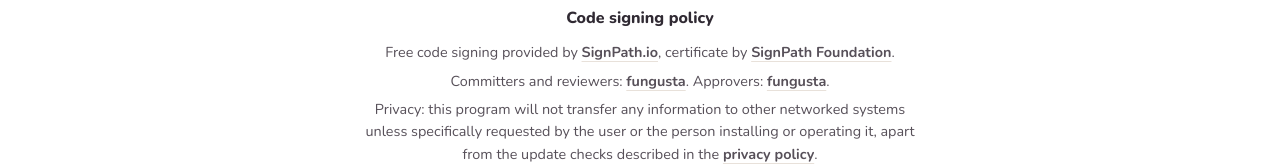
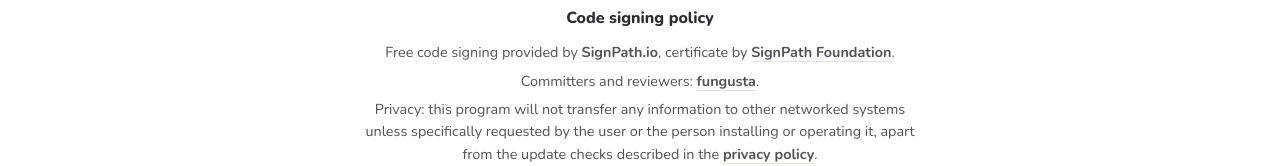
Before and after one commit to fungusta/cat-type, a plain HTML site: page site/index.html in a window 1280 px wide. Shown: the part 1982-2148 px from the top of the page. Drawn offline with nearby package versions, Linux system fonts and the light colour scheme; no server answers; files whose address does not match are found by name.

Commit message:
docs: list only committers and reviewers in the code signing policy
Co-Authored-By: Claude Opus 5.5 <noreply@anthropic.com>

```diff
--- a/site/index.html
+++ b/site/index.html
@@ -101,7 +101,7 @@
       <section class="signing" id="code-signing" aria-labelledby="code-signing-title">
         <h3 id="code-signing-title">Code signing policy</h3>
         <p>Free code signing provided by <a class="quiet-link" href="https://about.signpath.io/">SignPath.io</a>, certificate by <a class="quiet-link" href="https://signpath.org/">SignPath Foundation</a>.</p>
-        <p>Committers and reviewers: <a class="quiet-link" href="https://github.com/fungusta">fungusta</a>. Approvers: <a class="quiet-link" href="https://github.com/fungusta">fungusta</a>.</p>
+        <p>Committers and reviewers: <a class="quiet-link" href="https://github.com/fungusta">fungusta</a>.</p>
         <p>Privacy: this program will not transfer any information to other networked systems unless specifically requested by the user or the person installing or operating it, apart from the update checks described in the <a class="quiet-link" href="privacy.html">privacy policy</a>.</p>
       </section>
     </div>
```
Also changed, not shown: README.md.
